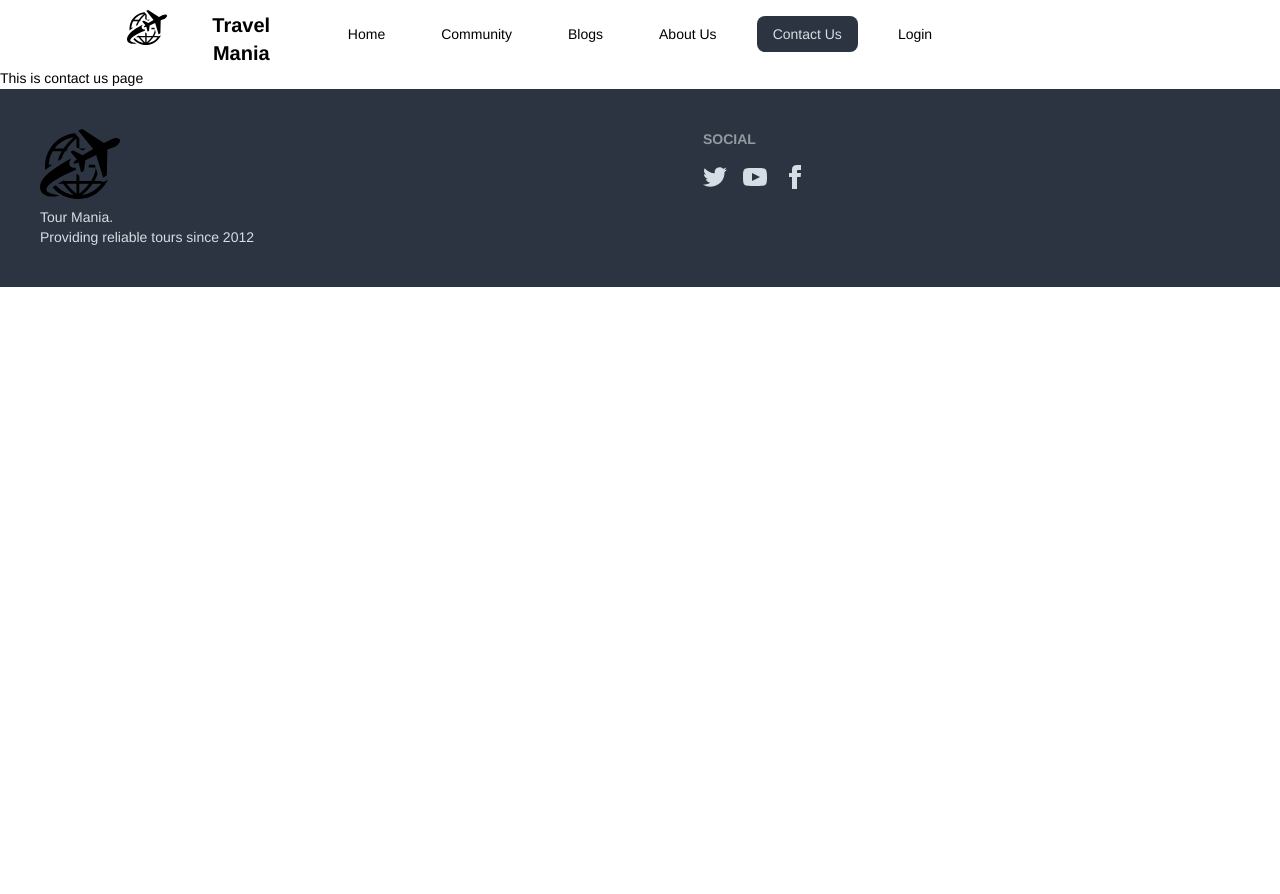
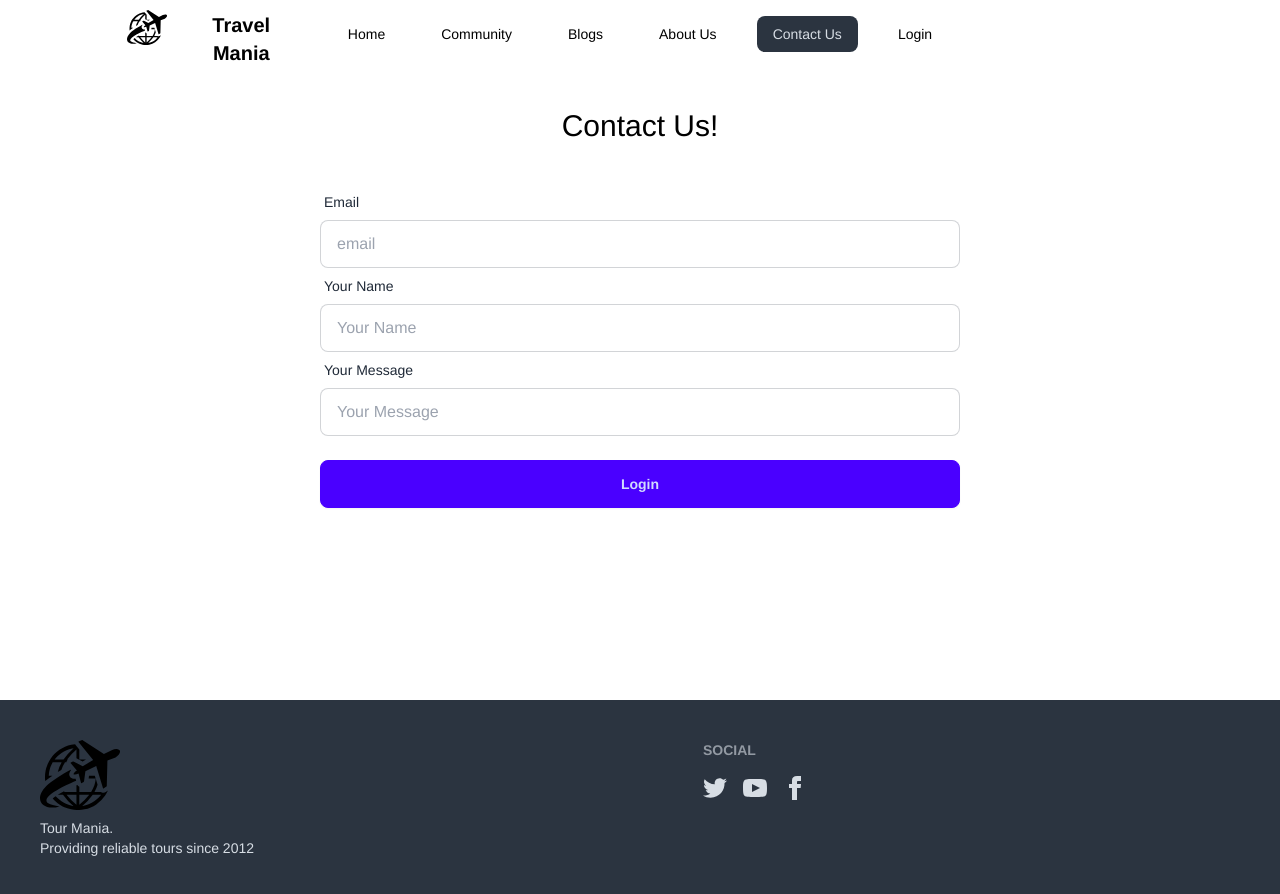
Before and after one commit to Mostakin-Ahamed/Travel_Mania, a React (Vite) app: page /contactUs in a window 1280 px wide. Shown: the top 894 px of the page. Before the commit the page ends 800 px from the top, so only its background shows below. Built offline with nearby package versions, Linux system fonts and the light colour scheme; no server answers.

Commit message:
contact us page done

```diff
--- a/src/Pages/ContactUs/ContactUs.jsx
+++ b/src/Pages/ContactUs/ContactUs.jsx
@@ -1,9 +1,84 @@
+import { useRef } from "react";
+
+import Swal from "sweetalert2";
 
 
 const ContactUs = () => {
+
+    const formRef = useRef()
+    const handleMessage = e => {
+        e.preventDefault();
+        console.log(e.currentTarget);
+        const form = new FormData(e.currentTarget);
+        const email=form.get('email')
+        const password=form.get('password');
+        const message = form.get('message')
+        const userMessage ={email, password,message}
+        console.log(userMessage);
+        formRef.current?.reset()
+        Swal.fire({
+            title: 'Success!',
+            text: 'Your Message Has Been Sent!',
+            icon: 'success',
+            confirmButtonText: 'Cool'
+          })
+
+
+        // signIn(email, password)
+        // .then(result =>{
+        //     console.log(result);
+        //     Swal.fire({
+        //         title: 'Success!',
+        //         text: 'Logged in successfully!',
+        //         icon: 'success',
+        //         confirmButtonText: 'Cool'
+        //       })
+        //     navigate(location?.state? location.state : '/' )
+        // })
+        // .catch(error=>{
+        //     // toast.error(error.message);
+        //     console.log(error.message);
+        //     Swal.fire({
+        //         title: 'Error!',
+        //         text: error.message,
+        //         icon: 'error',
+        //         confirmButtonText: 'Cool'
+        //       })
+        // })
+    }
+
+
     return (
         <div>
-            <h1>This is contact us page</h1>
+            <div className="mb-48">
+                <div>
+                    <h2 className="text-3xl my-10 text-center">Contact Us!</h2>
+                    <form ref={formRef} onSubmit={handleMessage}  className="w-1/2 lg:w-1/2 md:3/4 mx-auto">
+                        <div className="form-control">
+                            <label className="label">
+                                <span className="label-text">Email</span>
+                            </label>
+                            <input type="email" name="email" placeholder="email" className="input input-bordered" required />
+                        </div>
+                        <div className="form-control">
+                            <label className="label">
+                                <span className="label-text">Your Name</span>
+                            </label>
+                            <input type="text" name="password" placeholder="Your Name" className="input input-bordered" required />
+                        </div>
+                        <div className="form-control">
+                            <label className="label">
+                                <span className="label-text">Your Message</span>
+                            </label>
+                            <input type="textarea" name="password" placeholder="Your Message" className="input input-bordered" required />
+                        </div>
+                        <div className="form-control mt-6">
+                            <button className="btn btn-primary">Login</button>
+                        </div>
+                    </form>
+
+                </div>
+            </div>
         </div>
     );
 };
--- a/src/Pages/Register/Register.jsx
+++ b/src/Pages/Register/Register.jsx
@@ -16,7 +16,6 @@ const Register = () => {
 
     const handleRegister = e => {
         e.preventDefault();
-        console.log(e.currentTarget);
         const form = new FormData(e.currentTarget);
 
         const email = form.get('email');
```
